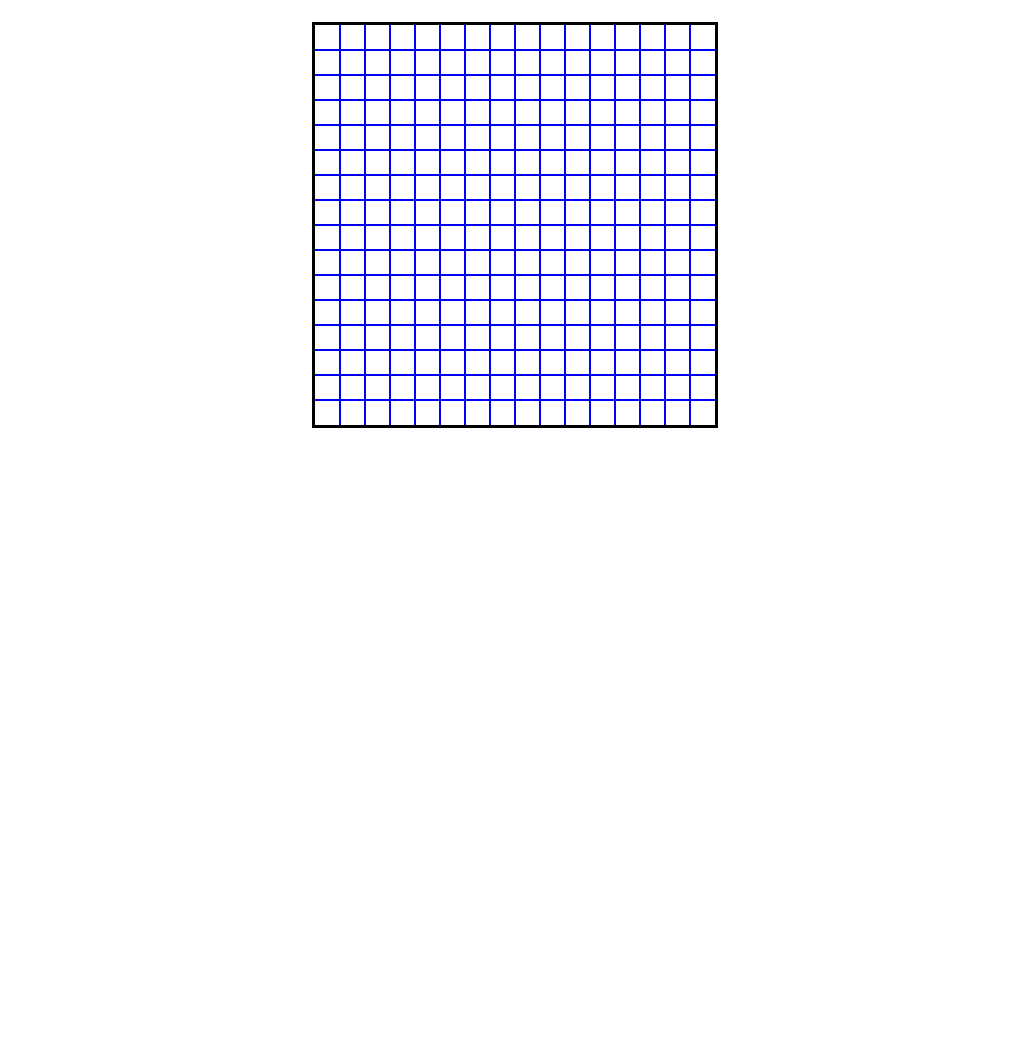
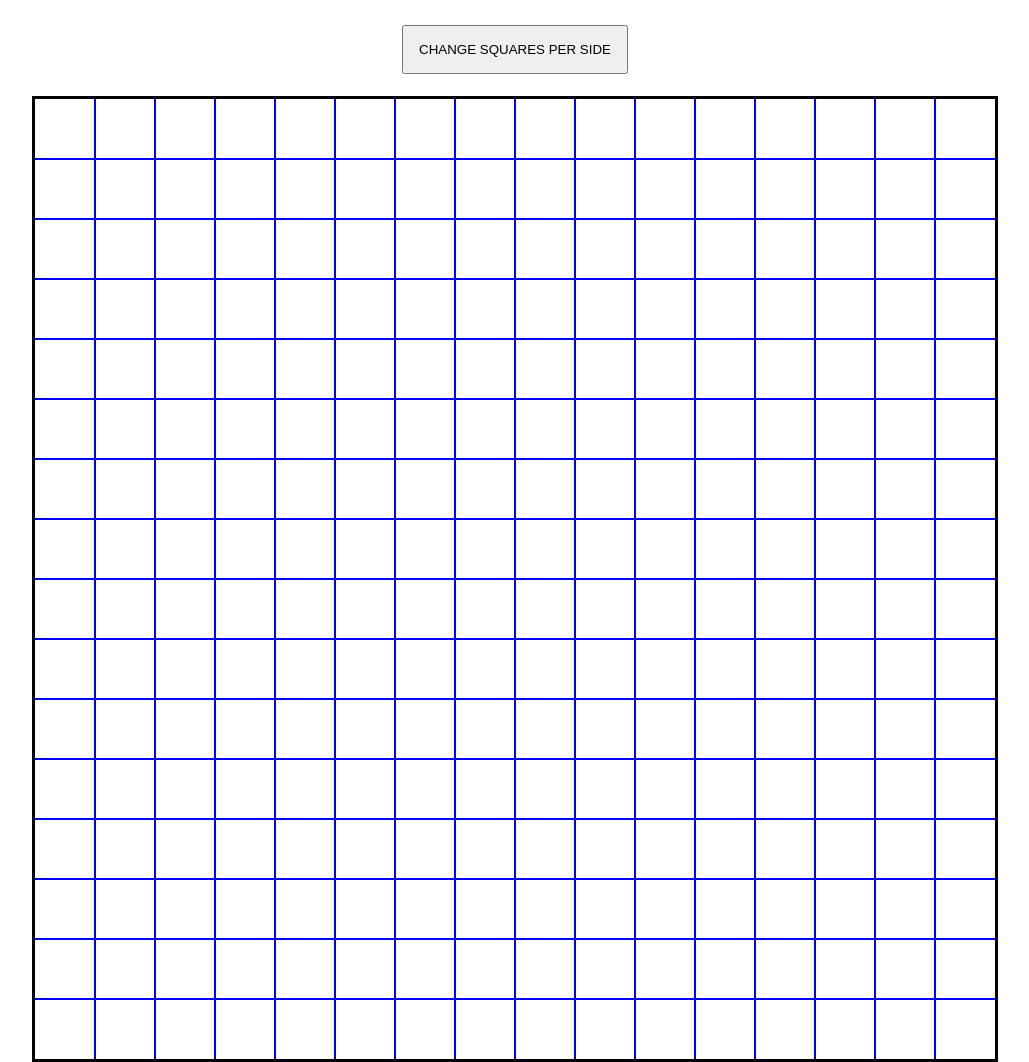
Before and after one commit to barcag07/etch-a-sketch, a plain HTML site: page index.html in a window 1280 px wide. Shown: the whole page, without its empty margins (125-1154 px from the left). Before the commit the page ends 800 px from the top, so only its background shows below. Drawn offline with Linux system fonts and the light colour scheme.

Commit message:
Change flexbox layout

```diff
--- a/css/styles.css
+++ b/css/styles.css
@@ -7,7 +7,8 @@
 .grid-container {
      /* border: 3px solid green; */
      display: flex;
-     justify-content: center;
+     flex-direction: column;
+     align-items: center;
      margin: 25px;
 }
 
--- a/js/javascript.js
+++ b/js/javascript.js
@@ -1,7 +1,28 @@
+
+
+
 const gridContainer = document.querySelector("div");
 
+
+const squareButton = document.createElement("button");
+squareButton.textContent = "CHANGE SQUARES PER SIDE";
+squareButton.setAttribute("style", "margin-bottom: 25px; padding: 15px;");
+//add event listener to change squares
+squareButton.addEventListener("click", function () {
+     let numSquares;
+     do {
+          numSquares = prompt("How many squares would you like per side of the grid?");
+          numSquares = Number(numSquares);
+     }
+     while (isNaN(numSquares) || numSquares < 1 || numSquares > 100);
+     alert(numSquares);
+
+     //remove the current grid
+});
+gridContainer.prepend(squareButton);
+
 const grid = document.createElement("div");
-grid.setAttribute("style", "display: flex; flex-wrap: wrap; width: 400px; height: 400px; outline: 3px solid black;");
+grid.setAttribute("style", "display: flex; flex-wrap: wrap; width: 960px; outline: 3px solid black;");
 
 // const test = document.createElement("p");
 // gridContainer.appendChild(test);
@@ -11,10 +32,11 @@ grid.setAttribute("style", "display: flex; flex-wrap: wrap; width: 400px; height
 for (let i = 1; i <= 256; i++) {
      const gridItem = document.createElement("div");
      gridItem.classList.add("grid-item","item-" + i);
-     gridItem.setAttribute ("style", "height: 25px; width: 25px; outline: 1px solid blue;");
+     gridItem.setAttribute ("style", "height: 60px; width: 60px; outline: 1px solid blue;");
 
      //Adding hover event listener to each grid item
      gridItem.addEventListener("mouseover", function() {
+          //Specifically target the backgroundColor or else it will mess up if .setAttribute is used
           gridItem.style.backgroundColor = "red";
      });
      grid.appendChild(gridItem);
```
